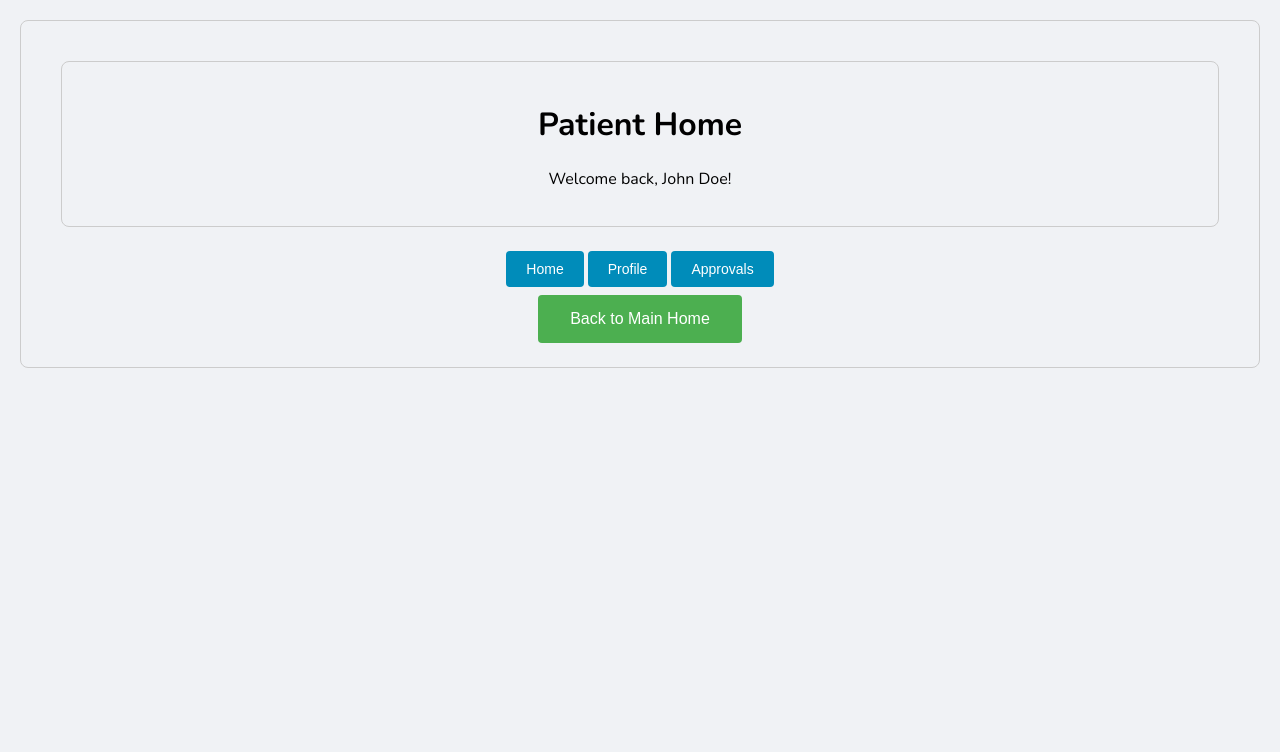
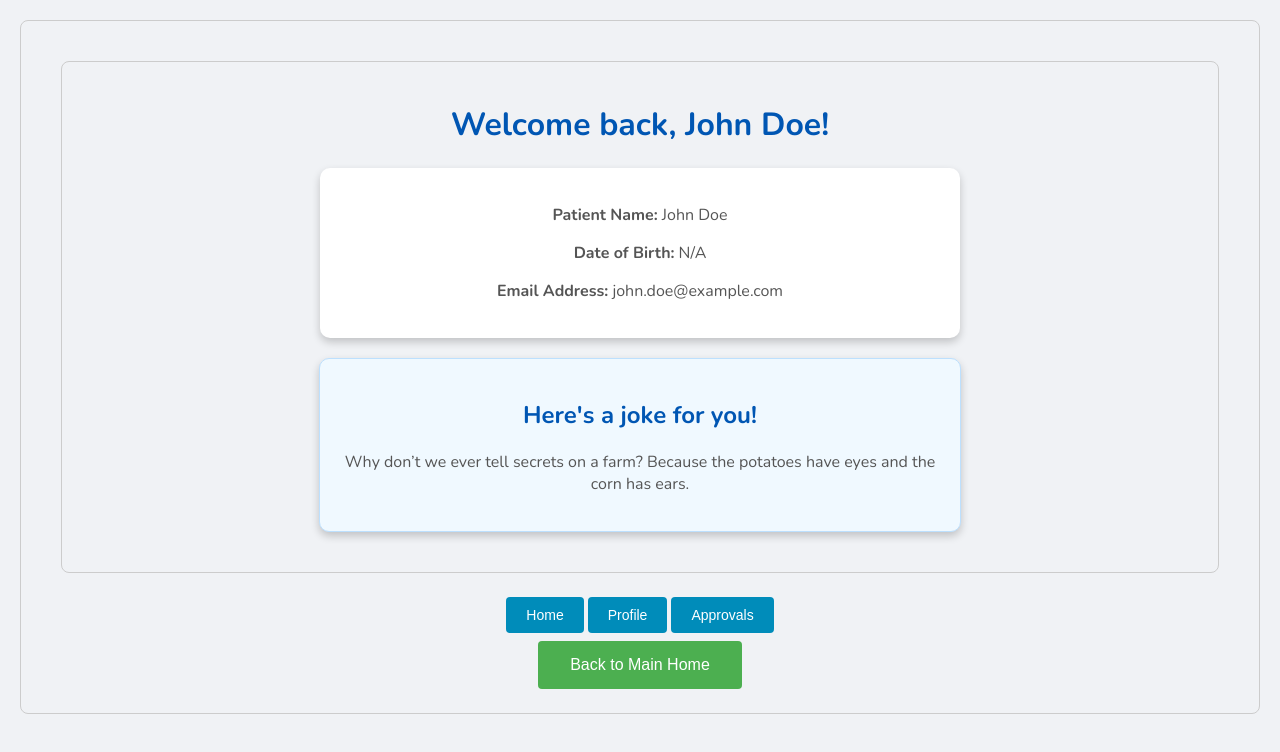
Before and after one commit to Johntron1219/healthpass, a React (Create React App) app in the folder repo/: page / in a window 1280 px wide. Both pictures are taken after a click on the button "Patient Side". Shown: the top 752 px of the page. Built offline with nearby package versions, Linux system fonts and the light colour scheme.

Commit message:
Homescreen!

```diff
--- a/repo/src/App.css
+++ b/repo/src/App.css
@@ -94,34 +94,24 @@ code {
   color: #6c757d; /* Grey color for less prominence */
 }
 
-.patient-profile, .approvals-screen {
+.patient-profile, .approvals-screen, .patient-info, .joke-column {
   background-color: #ffffff; /* White background for sections */
   box-shadow: 0 4px 8px 0 rgba(0, 0, 0, 0.2); /* Adding shadow for depth */
   border-radius: 10px; /* Rounded corners */
   padding: 20px;
   max-width: 600px; /* Limiting width for better readability */
-  margin: 20px auto; /* Centering profile */
+  margin: 20px auto; /* Centering profile and columns */
 }
 
-.profile-name {
-  color: #0056b3; /* Deep blue for names */
+.profile-name, h1, h2 {
+  color: #0056b3; /* Deep blue for names and headers */
 }
 
-.profile-section, .approval-item {
-  border-top: 2px solid #eee; /* Subtle separation */
-  padding-top: 10px;
-  margin-top: 10px;
+p {
+  color: #555; /* Slightly lighter text for regular paragraphs */
 }
 
-.approval-item, .request-item, .approval-history-item {
-  background-color: #f8f9fa; /* Slightly off-white background for items */
-  border: 1px solid #dee2e6; /* Light grey border */
-  border-radius: 5px; /* Softened corners */
-  padding: 10px;
-  margin: 10px 0; /* Space between items */
-  box-shadow: 0 2px 4px rgba(0, 0, 0, 0.1); /* Subtle shadow for depth */
+.joke-column {
+  background-color: #f0f9ff; /* Lighter background for the joke column */
+  border: 1px solid #bde0fe; /* Light blue border for emphasis */
 }
-
-.approval-item h2 {
-  color: #007bff; /* Bootstrap primary blue for headings */
-}
--- a/repo/src/patient/Views/PatientHomeScreen.js
+++ b/repo/src/patient/Views/PatientHomeScreen.js
@@ -1,12 +1,69 @@
-// PatientHomeScreen.js
-import React from 'react';
+import React, { useState, useEffect } from 'react';
+
+const jokes = [
+  "I'm on a whiskey diet. I've lost three days already.",
+  "The future, the present, and the past walked into a bar. Things got a little tense.",
+  "Parallel lines have so much in common. It’s a shame they’ll never meet.",
+  "My wife told me I should do lunges to stay in shape. That would be a big step forward.",
+  "Why did the scarecrow become a successful neurosurgeon? He was outstanding in his field.",
+  "I told my computer I needed a break, and now it won’t stop sending me beach vacation ads.",
+  "Why don't skeletons fight each other? They don't have the stomach for it.",
+  "I asked the librarian if the library had any books on paranoia. She whispered, 'They're right behind you...'",
+  "Why don't some couples go to the gym? Because some relationships don't work out.",
+  "I would avoid the sushi if I were you. It’s a little fishy.",
+  "Want to hear a joke about construction? I’m still working on it.",
+  "I used to play piano by ear, but now I use my hands.",
+  "The rotation of the earth really makes my day.",
+  "I've invented a new word: Plagiarism.",
+  "Did you hear about the mathematician who’s afraid of negative numbers? He’ll stop at nothing to avoid them.",
+  "Why do we tell actors to 'break a leg'? Because every play has a cast.",
+  "Yesterday I saw a guy spill all his Scrabble letters on the road. I asked him, 'What’s the word on the street?'",
+  "Hear about the new restaurant called Karma? There’s no menu: You get what you deserve.",
+  "A woman in labor suddenly shouted, 'Shouldn’t! Wouldn’t! Couldn’t! Didn’t! Can’t!' 'Don’t worry,' said the doctor. 'Those are just contractions.'",
+  "A bear walks into a bar and says, 'Give me a whiskey and … cola.' 'Why the big pause?' asks the bartender. The bear shrugged. 'I’m not sure; I was born with them.'",
+  "Why don’t scientists trust atoms? Because they make up everything.",
+  "Why did the chicken go to the séance? To talk to the other side.",
+  "I told my wife she should embrace her mistakes. She gave me a hug.",
+  "Why don’t skeletons fight each other? They don’t have the guts.",
+  "What do you call fake spaghetti? An impasta.",
+  "Why did the math book look sad? Because it had too many problems.",
+  "Why are ghosts bad liars? Because they are too transparent.",
+  "What do you call cheese that isn't yours? Nacho cheese.",
+  "Why couldn’t the bicycle stand up by itself? It was two-tired.",
+  "What did the grape say when it got stepped on? Nothing, but it let out a little wine.",
+  "I'm reading a book on anti-gravity. It's impossible to put down!",
+  "Did you hear about the claustrophobic astronaut? He just needed a little space.",
+  "Why don’t we ever tell secrets on a farm? Because the potatoes have eyes and the corn has ears.",
+  "What do you get when you cross a snowman and a vampire? Frostbite.",
+  "Why did the scarecrow win an award? Because he was outstanding in his field.",
+  "Why don’t eggs tell jokes? They’d crack each other up.",
+  "I would tell you a joke about an invisible man, but I can't see it being funny.",
+  "What do you call a fish wearing a crown? A king salmon.",
+  "How do you organize a space party? You planet.",
+  "What’s orange and sounds like a parrot? A carrot."
+];
 
 function PatientHomeScreen({ profile }) {
+  const [randomJoke, setRandomJoke] = useState('');
+
+  useEffect(() => {
+    // Select a random joke
+    const joke = jokes[Math.floor(Math.random() * jokes.length)];
+    setRandomJoke(joke);
+  }, []);
+
   return (
     <div className="patient-home">
-      <h1>Patient Home</h1>
-      <p>Welcome back, {profile.name}!</p>
-      {/* Additional content for the patient home screen can be added here */}
+      <h1>Welcome back, {profile.name}!</h1>
+      <div className="patient-info">
+        <p><strong>Patient Name:</strong> {profile.name}</p>
+        <p><strong>Date of Birth:</strong> {profile.dob || 'N/A'}</p> {/* Providing a fallback if dob isn't available */}
+        <p><strong>Email Address:</strong> {profile.email}</p>
+      </div>
+      <div className="joke-column">
+        <h2>Here's a joke for you!</h2>
+        <p>{randomJoke}</p>
+      </div>
     </div>
   );
 }
--- a/repo/src/provider/View/Provider.css
+++ b/repo/src/provider/View/Provider.css
@@ -1,5 +1,130 @@
 /* Provider.css */
 @import url('https://fonts.googleapis.com/css2?family=Nunito:wght@400;700&display=swap');
+
+body {
+    margin: 0;
+    font-family: 'Nunito', sans-serif; /* Updated font for a more modern look */
+    background-color: #f0f2f5; /* Light background for less strain */
+    -webkit-font-smoothing: antialiased;
+    -moz-osx-font-smoothing: grayscale;
+  }
+
+  code {
+    font-family: source-code-pro, Menlo, Monaco, Consolas, 'Courier New', monospace;
+  }
+
+  .App {
+    text-align: center;
+  }
+
+  .App-logo {
+    height: 40vmin;
+    pointer-events: none;
+  }
+
+  .App-header {
+    background-color: #282c34;
+    min-height: 100vh;
+    display: flex;
+    flex-direction: column;
+    align-items: center;
+    justify-content: center;
+    font-size: calc(10px + 2vmin);
+    color: white;
+  }
+
+  .App-link {
+    color: #61dafb;
+  }
+
+  .home-screen, .patient-screen, .provider-screen, .patient-home, .patient-profile, .approvals {
+    margin: 20px;
+    padding: 20px;
+    border: 1px solid #ccc;
+    border-radius: 8px;
+  }
+
+  .Home-button, .A-pink-button, .Small-blue-button {
+    border: none;
+    color: white;
+    padding: 15px 32px;
+    text-align: center;
+    text-decoration: none;
+    display: inline-block;
+    margin: 4px 2px;
+    cursor: pointer;
+    border-radius: 4px;
+  }
+
+  .Home-button {
+    background-color: #4CAF50; /* Green */
+    font-size: 16px;
+  }
+
+  .A-pink-button {
+    background-color: #C31818; /* Pink */
+    font-size: 16px; /* Same font size as Home-button */
+    margin-top: 20px; /* Extra margin above buttons for spacing */
+  }
+
+  .Small-blue-button {
+    background-color: #008CBA; /* Blue */
+    padding: 10px 20px; /* Smaller padding */
+    font-size: 14px; /* Slightly smaller font size */
+  }
+
+  .Profile-photo {
+    width: 150px;
+    height: 150px;
+    border-radius: 50%;
+    margin: 20px;
+  }
+
+  .patient-screen-footer, .buttons-container {
+    margin-top: 20px;
+  }
+
+  /* Enhanced User Friendliness */
+  .profile-item p, .profile-item h1, .profile-item h2, .request-item, .approval-history-item {
+    margin: 5px 0; /* Reduced margin for a tighter look */
+  }
+
+  .edit-date {
+    font-size: 0.8rem; /* Smaller font size for edit dates */
+    color: #6c757d; /* Grey color for less prominence */
+  }
+
+  .patient-profile, .approvals-screen {
+    background-color: #ffffff; /* White background for sections */
+    box-shadow: 0 4px 8px 0 rgba(0, 0, 0, 0.2); /* Adding shadow for depth */
+    border-radius: 10px; /* Rounded corners */
+    padding: 20px;
+    max-width: 600px; /* Limiting width for better readability */
+    margin: 20px auto; /* Centering profile */
+  }
+
+  .profile-name {
+    color: #0056b3; /* Deep blue for names */
+  }
+
+  .profile-section, .approval-item {
+    border-top: 2px solid #eee; /* Subtle separation */
+    padding-top: 10px;
+    margin-top: 10px;
+  }
+
+  .approval-item, .request-item, .approval-history-item {
+    background-color: #f8f9fa; /* Slightly off-white background for items */
+    border: 1px solid #dee2e6; /* Light grey border */
+    border-radius: 5px; /* Softened corners */
+    padding: 10px;
+    margin: 10px 0; /* Space between items */
+    box-shadow: 0 2px 4px rgba(0, 0, 0, 0.1); /* Subtle shadow for depth */
+  }
+
+  .approval-item h2 {
+    color: #007bff; /* Bootstrap primary blue for headings */
+  }
 
 .edit-button {
     background-color: #ffc107; /* Yellow color for visibility */
--- a/repo/src/provider/View/ProviderHomeScreen.js
+++ b/repo/src/provider/View/ProviderHomeScreen.js
@@ -4,8 +4,8 @@ import React from 'react';
 function ProviderHomeScreen({ profile }) {
   return (
     <div className="provider-home">
-      <h1>Patient Home</h1>
-      <p>Welcome back, {profile.name}!</p>
+      <h1>Provider Home</h1>
+      <p>Welcome back!</p>
       {/* Additional content for the provider home screen can be added here */}
     </div>
   );
```
